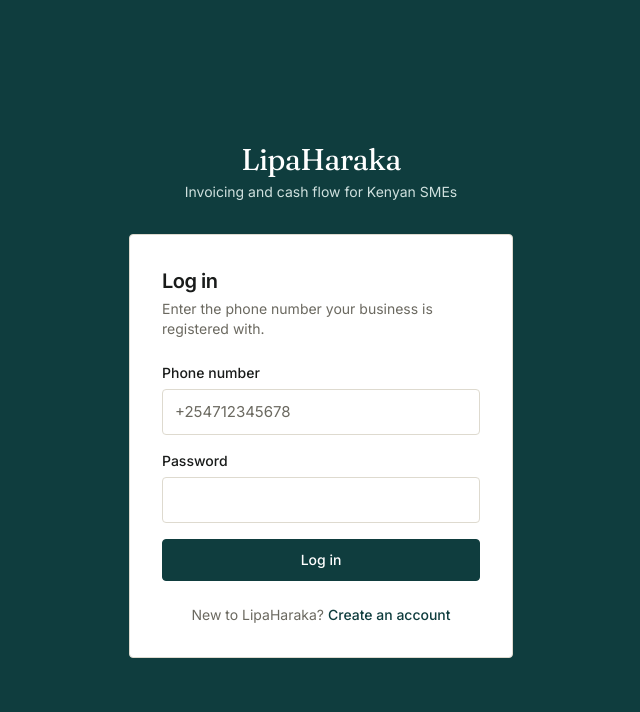
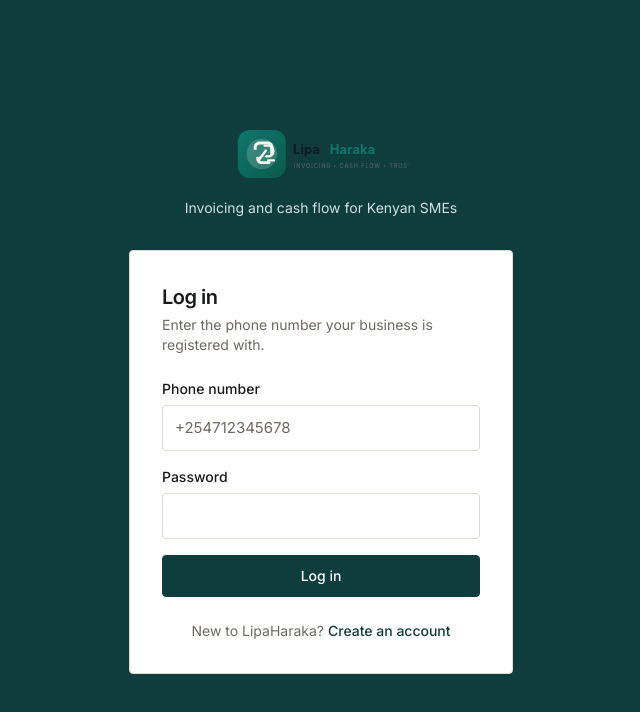
Before and after one commit to Eliaskiplangat/lipaharaka-web, a React (Vite) app: page /login in a window 1280 px wide. Shown: the top 712 px of the page, without its empty margins (319-959 px from the left). Built offline with nearby package versions, Linux system fonts and the light colour scheme; no server answers.

Commit message:
add:logo

```diff
--- a/src/pages/AuthLayout.jsx
+++ b/src/pages/AuthLayout.jsx
@@ -10,7 +10,7 @@ export default function AuthLayout({ title, subtitle, children }) {
       <div className="flex-1 flex items-center justify-center px-4 py-10">
         <div className="w-full max-w-sm">
           <div className="text-center mb-8">
-            <span className="font-serif text-3xl text-white tracking-tight">LipaHaraka</span>
+            <img src="/logo.svg" alt="LipaHaraka logo" className="mx-auto h-14 w-auto mb-4" />
             <p className="text-ink-100 text-sm mt-1">Invoicing and cash flow for Kenyan SMEs</p>
           </div>
           <div className="card p-6 md:p-8">
```
Also changed, not shown: public/logo.svg (added).
